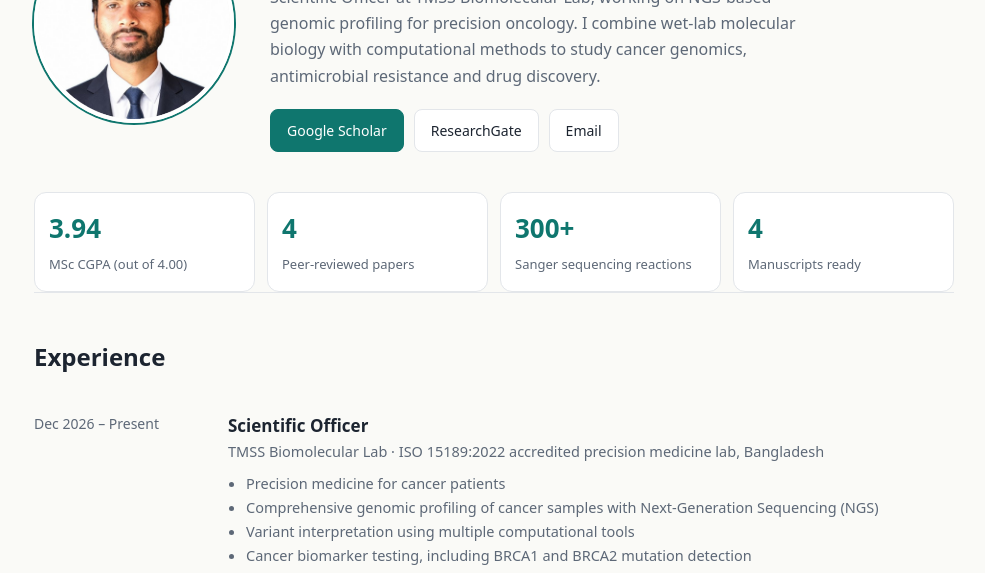
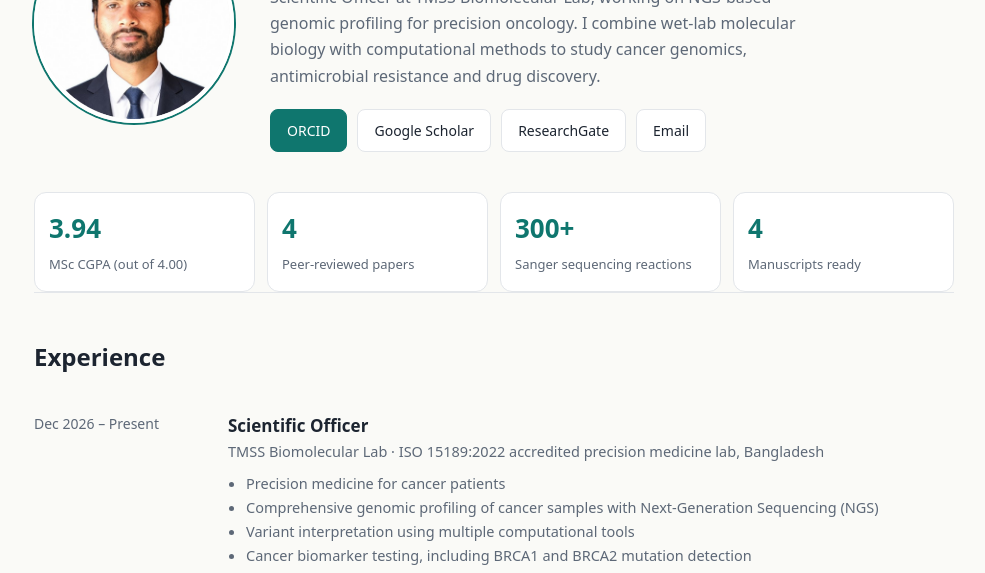
Before and after one commit to showarena/Md_Delowar_Kobir_Jibon, a plain HTML site: page index.html in a window 1280 px wide. Shown: the part 227-800 px from the top of the page, without its empty margins (146-1131 px from the left). Drawn offline with Linux system fonts and the light colour scheme.

Commit message:
Update index.html

```diff
--- a/index.html
+++ b/index.html
@@ -25,7 +25,7 @@
 <h1>Md Delowar Kobir Jibon</h1>
 <p class="lead">Scientific Officer at TMSS Biomolecular Lab, working on NGS-based genomic profiling for precision oncology. I combine wet-lab molecular biology with computational methods to study cancer genomics, antimicrobial resistance and drug discovery.</p>
 <div class="btns">
-<a class="btn primary" href="https://orcid.org/0000-0002-7190-3720>ORCID</a>
+<a class="btn primary" href="https://orcid.org/0000-0002-7190-3720">ORCID</a>
 <a class="btn" href="https://scholar.google.com/citations?user=hDowoJgAAAAJ&hl=en">Google Scholar</a>
 <a class="btn" href="https://www.researchgate.net/profile/Md-Delowar-Jibon-2">ResearchGate</a>
 <a class="btn" href="mailto:delowarkobir79@gmail.com">Email</a>
```
